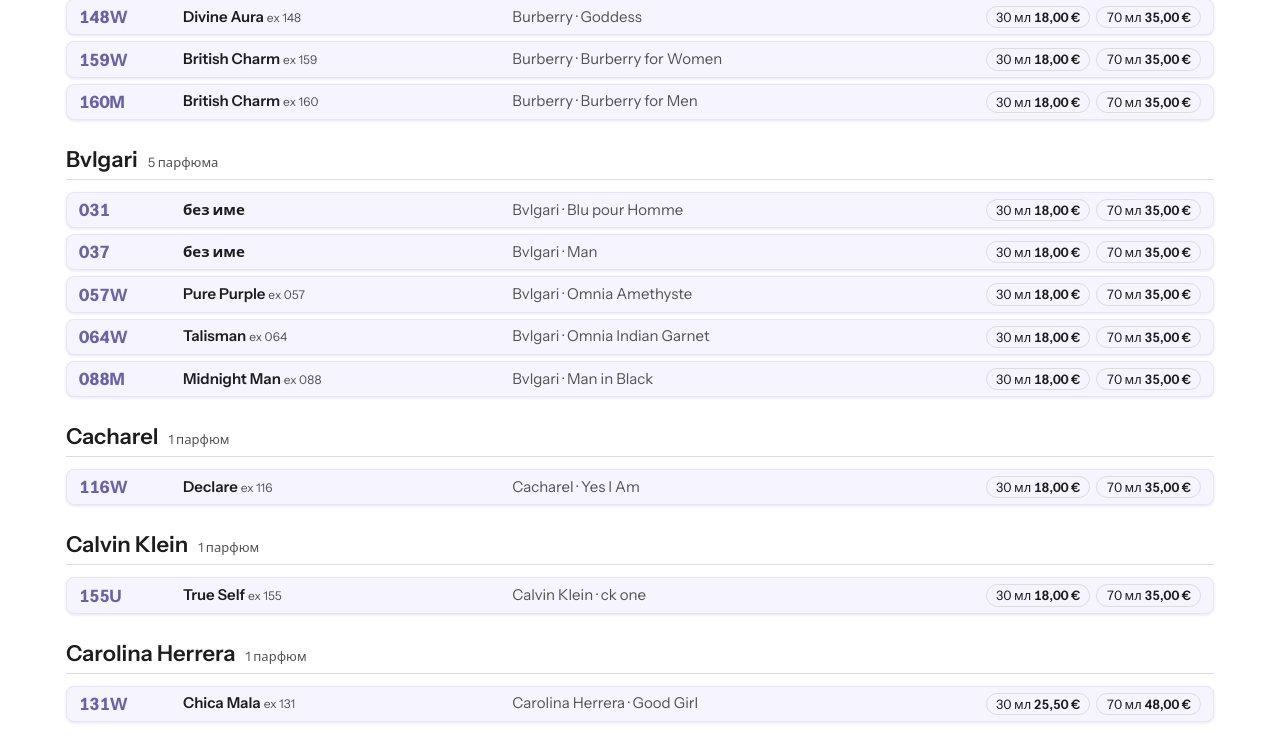
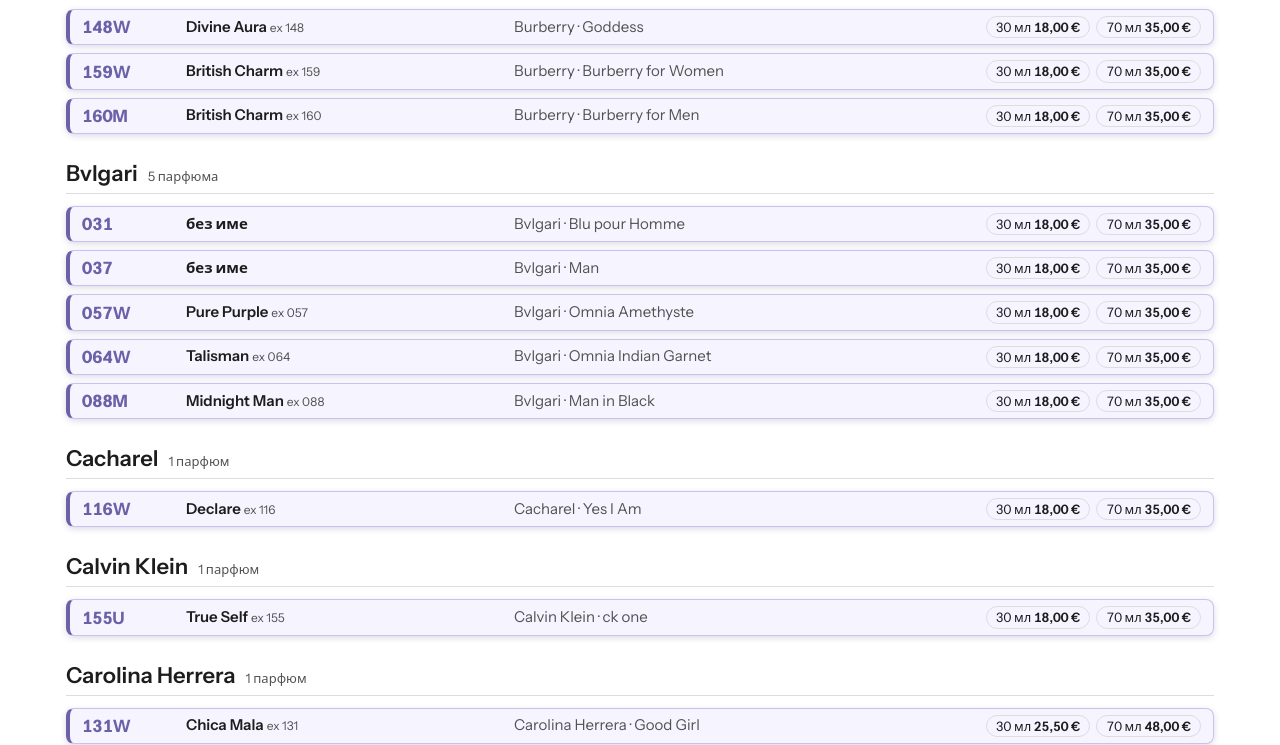
Before and after one commit to Tendenzabg/chogan, a plain HTML site: page index.html in a window 1280 px wide. Shown: the part 730-1475 px from the top of the page. Drawn offline with Linux system fonts and the light colour scheme.

Commit message:
Stronger row outline with accent stripe
Co-Authored-By: Claude Sonnet 5.5 <noreply@anthropic.com>
Claude-Session: https://claude.ai/code/session_01K1TdTQMtC43J28fLEgXcc1

```diff
--- a/index.html
+++ b/index.html
@@ -65,10 +65,10 @@ button,input,select,textarea{font:inherit;color:inherit}
 .actions .btn{flex:1;padding:7px 10px;font-size:14px}
 .brandHead{display:flex;gap:10px;align-items:baseline;margin:26px 0 12px;padding-bottom:6px;border-bottom:1px solid var(--line);font:600 22px var(--display)}
 .brandHead span{font:400 13px var(--body);color:var(--muted)}
-.rows{display:grid;gap:6px}
-:root{--rowbg:#F6F4FF;--rowline:#E7E3FB}
+.rows{display:grid;gap:8px}
+:root{--rowbg:#F6F4FF;--rowline:#C9C2F0}
 @media (prefers-color-scheme:dark){:root:not([data-theme="light"]){--rowbg:#241F42;--rowline:#4A4280}}
-.row{display:grid;grid-template-columns:auto 92px minmax(110px,1.1fr) minmax(150px,1.6fr) auto;align-items:center;gap:12px;padding:6px 12px;background:var(--rowbg);border:1px solid var(--rowline);border-radius:8px;box-shadow:0 1px 3px rgba(59,51,126,.12);line-height:1.25}
+.row{display:grid;grid-template-columns:auto 92px minmax(110px,1.1fr) minmax(150px,1.6fr) auto;align-items:center;gap:12px;padding:6px 12px;background:var(--rowbg);border:1px solid var(--rowline);border-radius:8px;border-left:4px solid var(--accent);box-shadow:0 2px 6px rgba(59,51,126,.18);line-height:1.25}
 .row:not(:has(.th)){grid-template-columns:92px minmax(110px,1.1fr) minmax(150px,1.6fr) auto}
 .row .th{width:34px;height:34px;object-fit:contain;background:#fff;border-radius:4px}
 .rcode{font:700 17px var(--display);color:var(--accent);font-variant-numeric:tabular-nums;white-space:nowrap}
```
